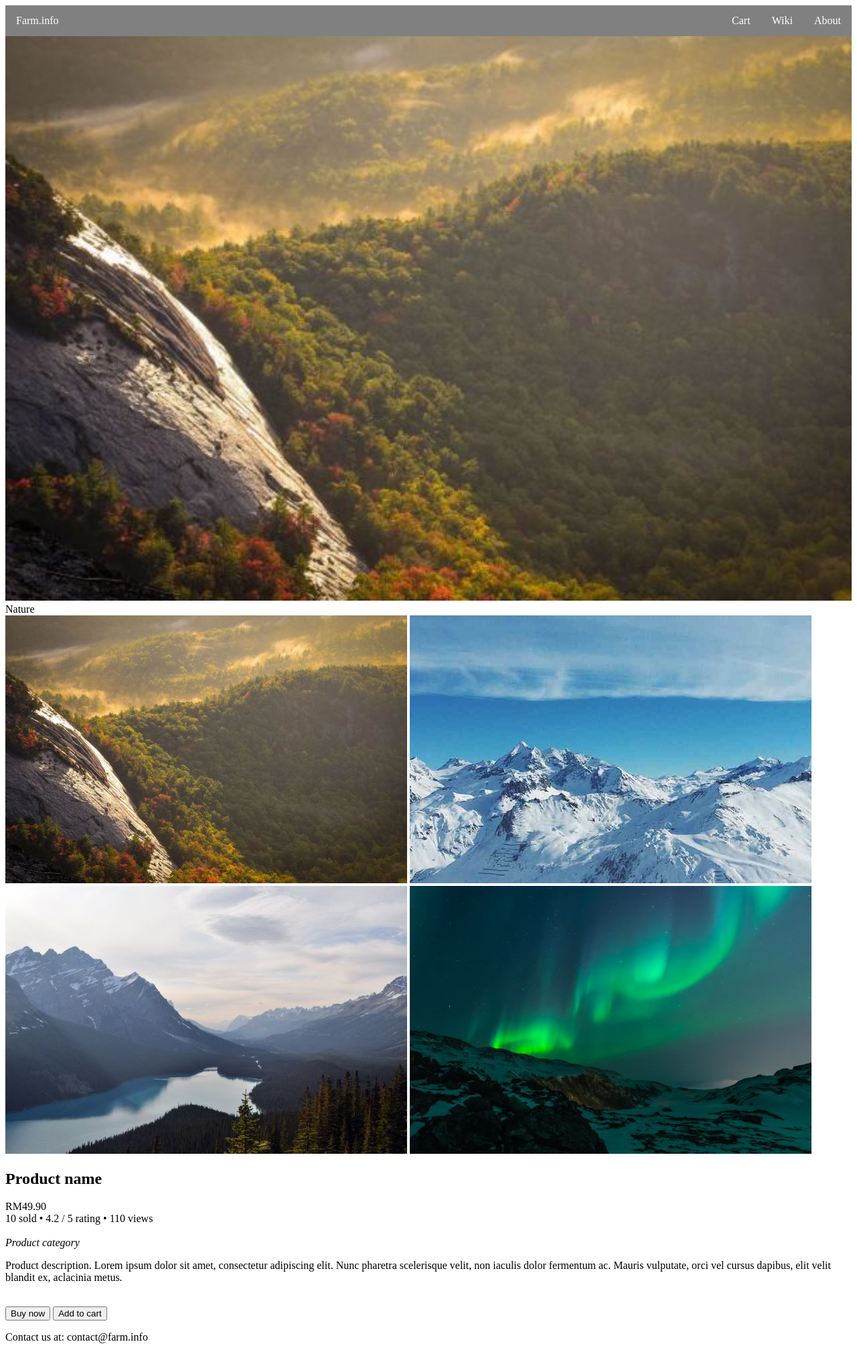
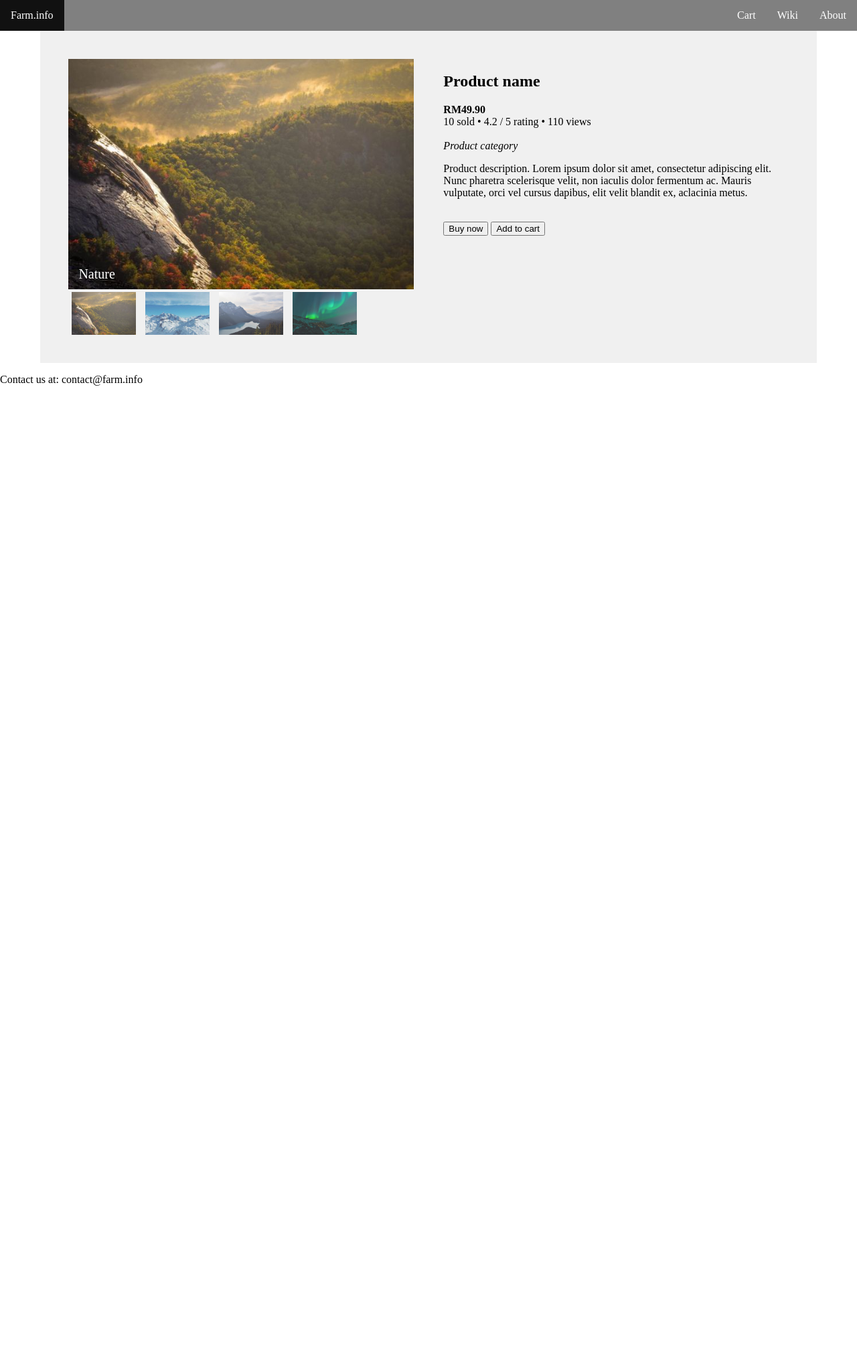
Before and after one commit to limjonrae/farm.info, a PHP site: page /item.html in a window 1280 px wide. Shown: the whole page at 67% size. After the commit the page ends 576 px from the top, so only its background shows below. Run offline with PHP 8.4, Linux system fonts and the light colour scheme.

Commit message:
new css layout

```diff
--- a/style.css
+++ b/style.css
@@ -1,4 +1,13 @@
+/* remove browser default margin */
+body {
+    margin: 0;
+}
+
 /* navigation bar */
+header {
+    position: sticky;
+}
+
 nav>ul {
     list-style-type: none;
     margin: 0;
@@ -27,3 +36,82 @@ nav>ul>li a:hover {
 .active {
     background-color: #04AA6D;
 }
+
+/* main content */
+main {
+    background-color: #f0f0f0;
+    padding: 20px;
+    max-width: 70em;
+    margin: auto;
+}
+
+/* marketplace */
+.price {
+    font-size: medium;
+    font-weight: bold;
+}
+
+.two-column-layout {
+    display: flex;
+    flex-wrap: wrap;
+}
+
+.two-column-layout>* {
+    width: 100%;
+}
+
+@media (min-width:768px) {
+    .two-column-layout>* {
+        width: 46%;
+        margin: 2%;
+    }
+}
+
+/* image viewer */
+.image-row {
+    /* TODO fix the weird vertical overflow */
+    white-space: nowrap;
+    overflow-x: auto;
+    overflow-y: hidden;
+
+    display: block;
+    height: 4em;
+}
+
+.image-row>img {
+    margin: 0px 5px;
+
+    opacity: 0.8;
+    cursor: pointer;
+    transition: all .1s;
+
+    /* thank you for wasting half an hour of my precious time, Firefox */
+    height: 100%;
+}
+
+.image-row>img:hover {
+    opacity: 1;
+}
+
+.image-row>img:active {
+    opacity: 1;
+    filter: brightness(1.1);
+}
+
+.image-row:after {
+    content: "";
+    display: table;
+    clear: both;
+}
+
+.image-container {
+    position: relative;
+}
+
+#imgtext {
+    position: absolute;
+    bottom: 15px;
+    left: 15px;
+    color: white;
+    font-size: 20px;
+}
```
